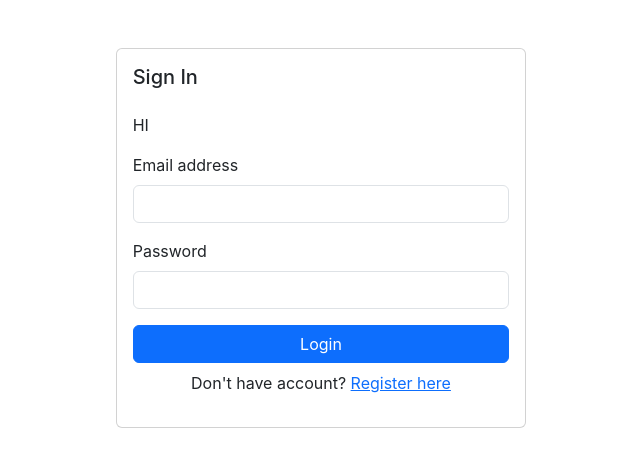
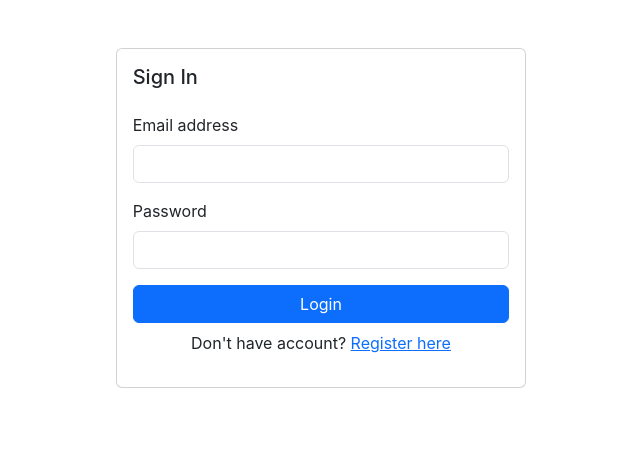
Before and after one commit to Selvarajanravi/Internalapplication, a React (Create React App) app: page / in a window 1280 px wide. Shown: the top 466 px of the page, without its empty margins (319-959 px from the left). Built offline with nearby package versions, Linux system fonts and the light colour scheme.

Commit message:
Demo testing

```diff
--- a/src/pages/Login.js
+++ b/src/pages/Login.js
@@ -66,7 +66,6 @@ function Login() {
 								)}
 
 								<div className="mb-3">
-									<p>HI</p>
 									<label htmlFor="email" className="form-label">
 										Email address
 									</label>
```
